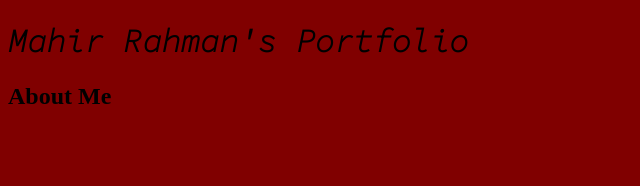
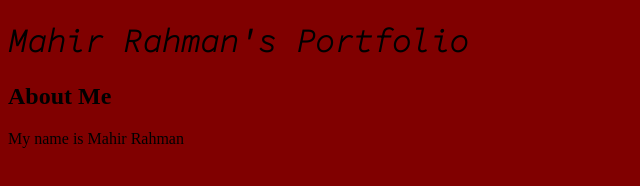
Before and after one commit to MahirR1/mahirrahmanportfolio.github.io, a plain HTML site: page index.html in a window 1280 px wide. Shown: the whole page, without its empty margins (0-640 px from the left). Drawn offline with Linux system fonts and the light colour scheme.

Commit message:
Update index.html

```diff
--- a/index.html
+++ b/index.html
@@ -10,6 +10,7 @@
   <body>
     <h1>Mahir Rahman's Portfolio</h1>
     <h2>About Me</h2>
+    <p>My name is Mahir Rahman </p>
 
 
 
```
